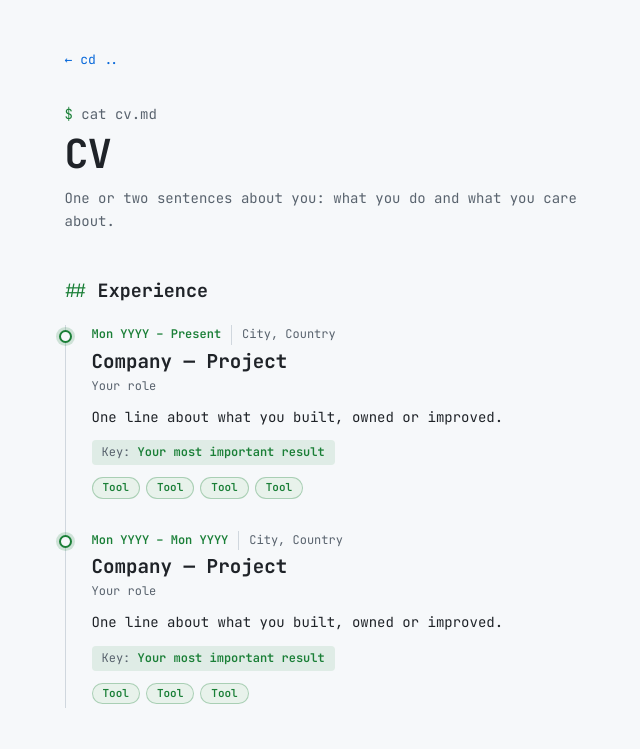
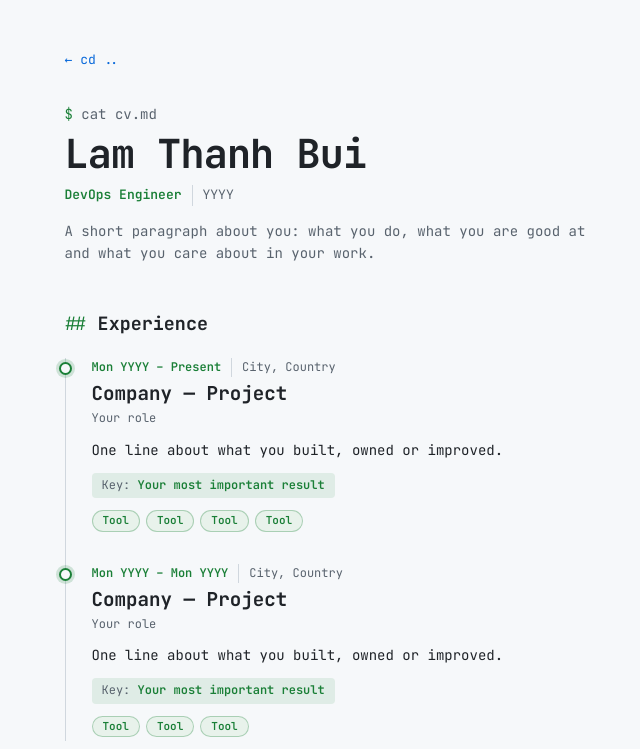
Before and after one commit to thanhbl-hust/thanhbl-hust.github.io, a website: page site/cv/index.html in a window 1280 px wide. Shown: the top 749 px of the page, without its empty margins (208-848 px from the left). Drawn offline with Linux system fonts and the light colour scheme.

Commit message:
feat(cv): add name, position, year of birth and intro to the CV header

```diff
--- a/site/assets/css/main.css
+++ b/site/assets/css/main.css
@@ -367,6 +367,12 @@ body:has(> .page.home) { padding-bottom: 48px; }
 .back { display: inline-block; margin-bottom: 32px; font-size: 13px; }
 .lead { max-width: 62ch; margin: 10px 0 0; color: var(--muted); }
 
+/* CV profile line under the name: position · year of birth (same look as .tl-meta) */
+.cv-meta { display: flex; flex-wrap: wrap; gap: 0 10px; margin: 8px 0 0; font-size: 13px; color: var(--muted); }
+.cv-position { color: var(--green); font-weight: 600; }
+.cv-born { padding-left: 10px; border-left: 1px solid var(--line); }
+.cv .lead { margin-top: 14px; }
+
 .cv-section { margin-top: 44px; }
 .cv-section h2 { margin: 0 0 20px; font-size: 1.15rem; }
 .cv-section h2 .hash { color: var(--green); font-weight: 400; }
--- a/site/cv/index.html
+++ b/site/cv/index.html
@@ -17,8 +17,10 @@
   <main class="page cv">
     <a class="back" href="../">← cd ..</a>
     <p class="eyebrow"><b>$</b> cat cv.md</p>
-    <h1>CV</h1>
-    <p class="lead">One or two sentences about you: what you do and what you care about.</p>
+    <!-- Profile: name, position · year of birth, then a short intro paragraph. -->
+    <h1>Lam Thanh Bui</h1>
+    <p class="cv-meta"><span class="cv-position">DevOps Engineer</span><span class="cv-born">YYYY</span></p>
+    <p class="lead">A short paragraph about you: what you do, what you are good at and what you care about in your work.</p>
 
     <section class="cv-section" aria-labelledby="experience">
       <h2 id="experience"><span class="hash" aria-hidden="true">## </span>Experience</h2>
```
